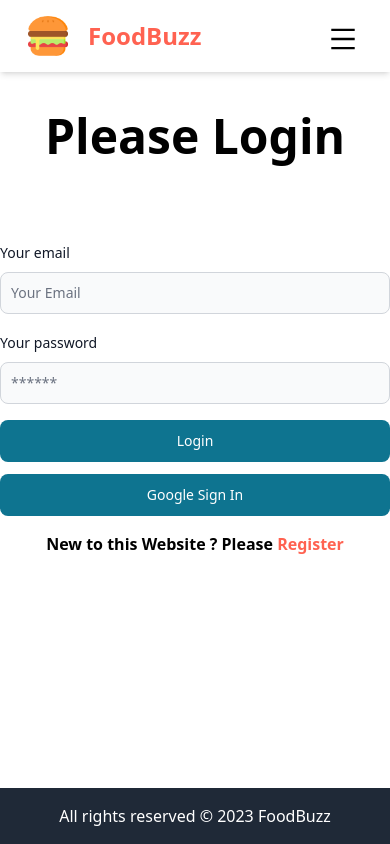
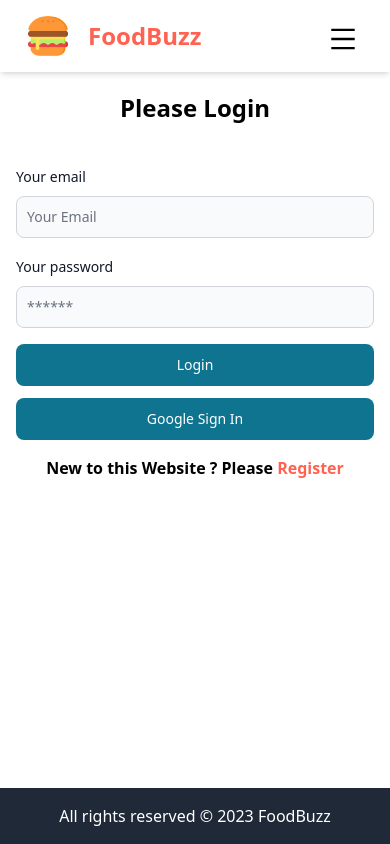
Before and after one commit to mamun-prodhan/foodbuzz-client, a React (Vite) app: page /login in a window 390 px wide. Built offline with nearby package versions, Linux system fonts and the light colour scheme; no server answers.

Commit message:
login sign up responsive completed

```diff
--- a/src/pages/Login/Login.jsx
+++ b/src/pages/Login/Login.jsx
@@ -57,11 +57,13 @@ const Login = () => {
       });
   };
   return (
-    <div>
-      <h2 className="text-5xl font-bold text-center mt-10">Please Login</h2>
+    <div className="px-4 md:px-0">
+      <h2 className="text-2xl md:text-5xl font-bold text-center mt-5 md:mt-10">
+        Please Login
+      </h2>
       <form
         onSubmit={handleLogin}
-        className="flex max-w-md flex-col gap-4 mx-auto mt-20"
+        className="flex max-w-md flex-col gap-4 mx-auto mt-10 md:mt-20"
       >
         <div>
           <div className="mb-2 block">
--- a/src/pages/Register/Register.jsx
+++ b/src/pages/Register/Register.jsx
@@ -64,11 +64,13 @@ const Register = () => {
     // create user catch
   };
   return (
-    <div>
-      <h2 className="text-5xl font-bold text-center mt-10">Please Register</h2>
+    <div className="mx-4 md:mx-0">
+      <h2 className="text-2xl md:text-5xl font-bold text-center mt-5 md:mt-10">
+        Please Register
+      </h2>
       <form
         onSubmit={handleRegister}
-        className="flex max-w-md flex-col gap-4 mx-auto mt-20"
+        className="flex max-w-md flex-col gap-4 mx-auto mt-10 md:mt-20"
       >
         <div>
           <div className="mb-2 block">
```
